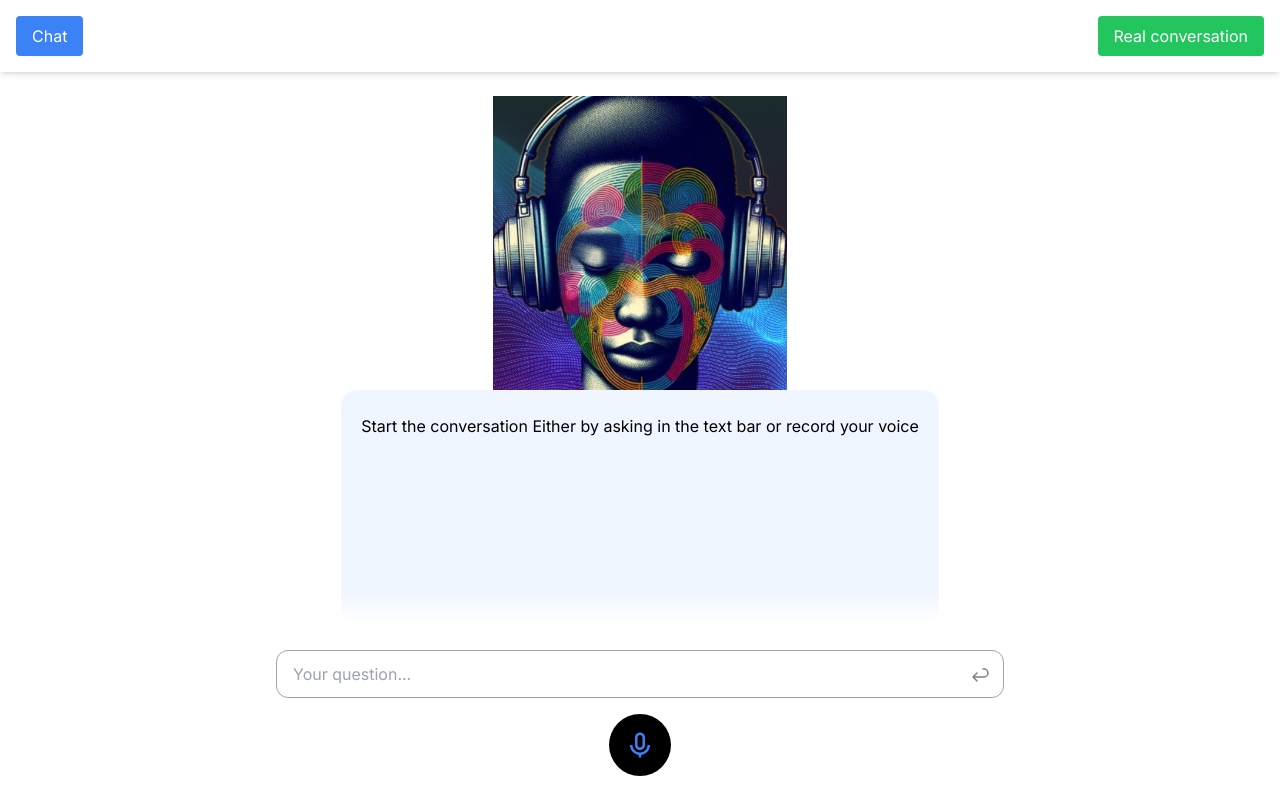
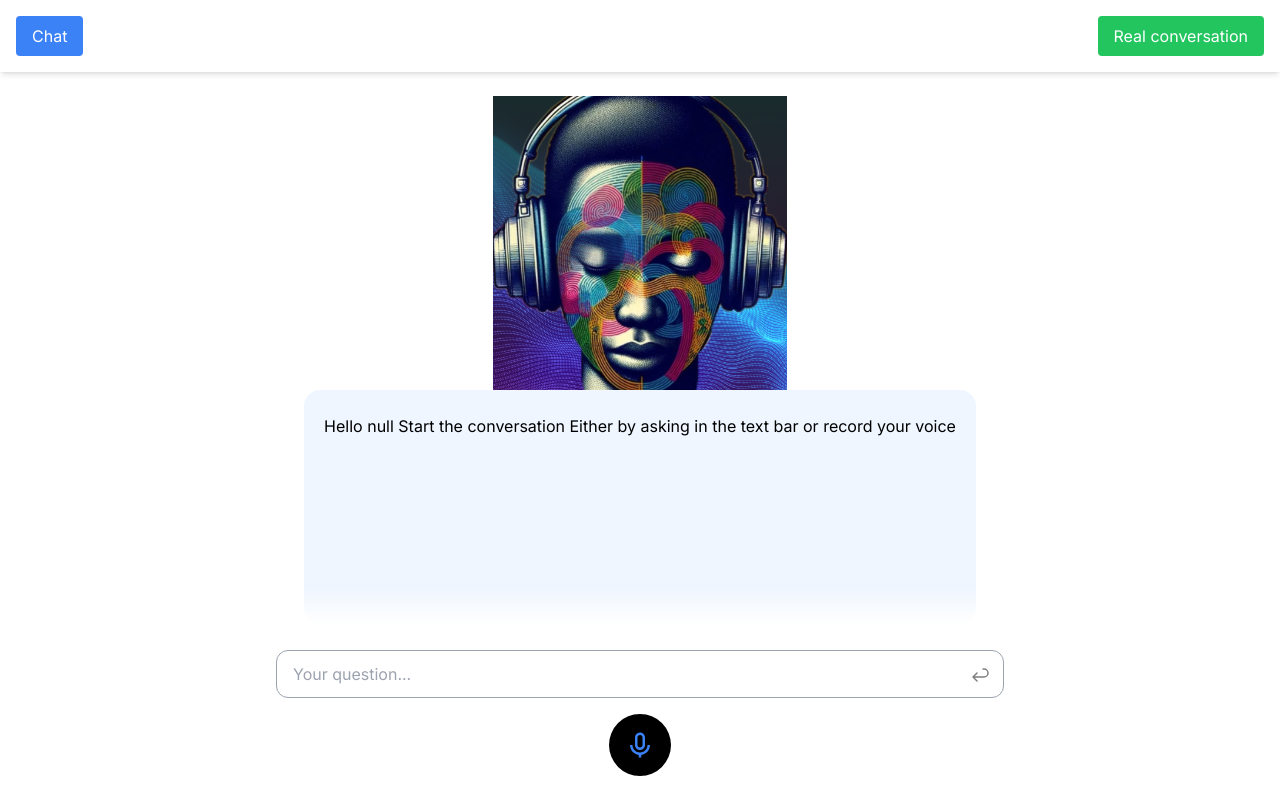
Before and after one commit to nassimmninou/despierta-avatar, a Next.js app: page / in a window 1280 px wide. Built offline with nearby package versions, Linux system fonts and the light colour scheme.

Commit message:
mute to video in order to try autoplay

```diff
--- a/src/app/page.tsx
+++ b/src/app/page.tsx
@@ -12,11 +12,14 @@ import { getTokenOrRefresh } from '../utils/token_util';
 import { SpeechRecognizer, SpeechConfig, AudioConfig, ResultReason } from 'microsoft-cognitiveservices-speech-sdk';
 import { BiMicrophone } from "react-icons/bi";
 import { BsFillStopCircleFill } from "react-icons/bs";
+import { useSearchParams } from 'next/navigation'
 const speechsdk = require('microsoft-cognitiveservices-speech-sdk');
 import { marked } from 'marked';
 import he from 'he';
 export default function Home() {
-  const [language, setLanguage] = useState<string | null>(null);
+  const searchParams = useSearchParams()
+  const search = searchParams.get('name')
+const [language, setLanguage] = useState<string | null>(null);
 const [showLanguageDialog, setShowLanguageDialog] = useState<boolean>(false);
 
   const [recognizer, setRecognizer] = useState<SpeechRecognizer | null>(null);
@@ -27,7 +30,8 @@ const [showLanguageDialog, setShowLanguageDialog] = useState<boolean>(false);
   const [audioPlayer, setAudioPlayer] = useState<HTMLAudioElement | null>(null);
   const [visemes, setVisemes] = useState<any>(null);
   const [showChat, setShowChat] = useState<boolean>(false);
-  const [response, setResponse] = useState("Start the conversation Either by asking in the text bar or record your voice");
+  const [response, setResponse] = useState("Hello "+search+" Start the conversation Either by asking in the text bar or record your voice");
+
   const [displayText, setDisplayText] = useState('INITIALIZED: ready to test speech...');
   const [recording, setRecording] = useState("not yet");
   const { messages, input, handleInputChange, handleSubmit, setInput } =
@@ -322,6 +326,7 @@ Your ultimate companion to find internal Serenity.
                   src="listening.mp4"
                   playsInline
                   autoPlay
+                  muted
                   loop
                   preload="auto"
                   className={`absolute inset-0 h-full w-full ${avatarState === "listening" ? "fade-enter fade-enter-active" : "fade-exit fade-exit-active"}`}
@@ -330,6 +335,7 @@ Your ultimate companion to find internal Serenity.
                   src="thinking.mp4"
                   playsInline
                   autoPlay
+                  muted
                   loop
                   preload="auto"
                   className={`absolute inset-0 h-full w-full ${avatarState === "thinking" ? "fade-enter fade-enter-active" : "fade-exit fade-exit-active"}`}
@@ -338,6 +344,7 @@ Your ultimate companion to find internal Serenity.
                   src="speaking.mp4"
                   playsInline
                   autoPlay
+                  muted
                   loop
                   preload="auto"
                   className={`absolute inset-0 h-full w-full ${avatarState === "speaking" ? "fade-enter fade-enter-active" : "fade-exit fade-exit-active"}`}
```
